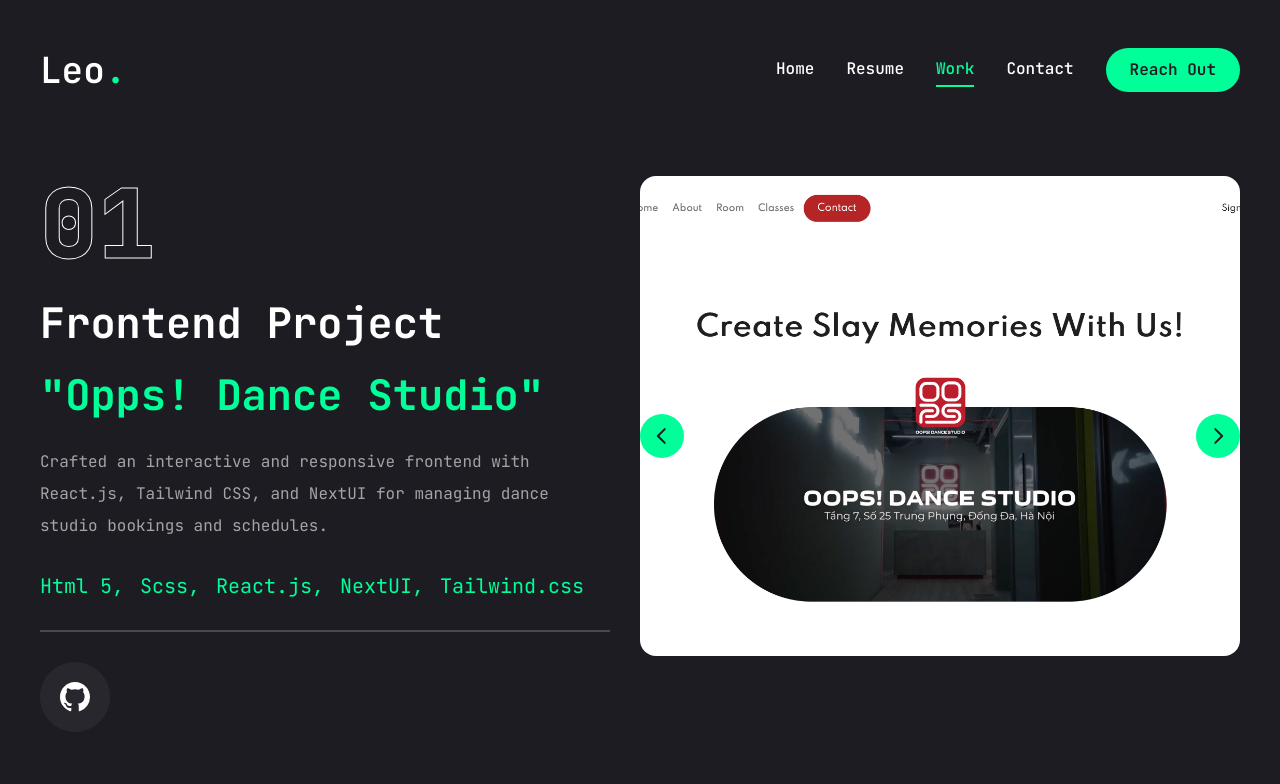
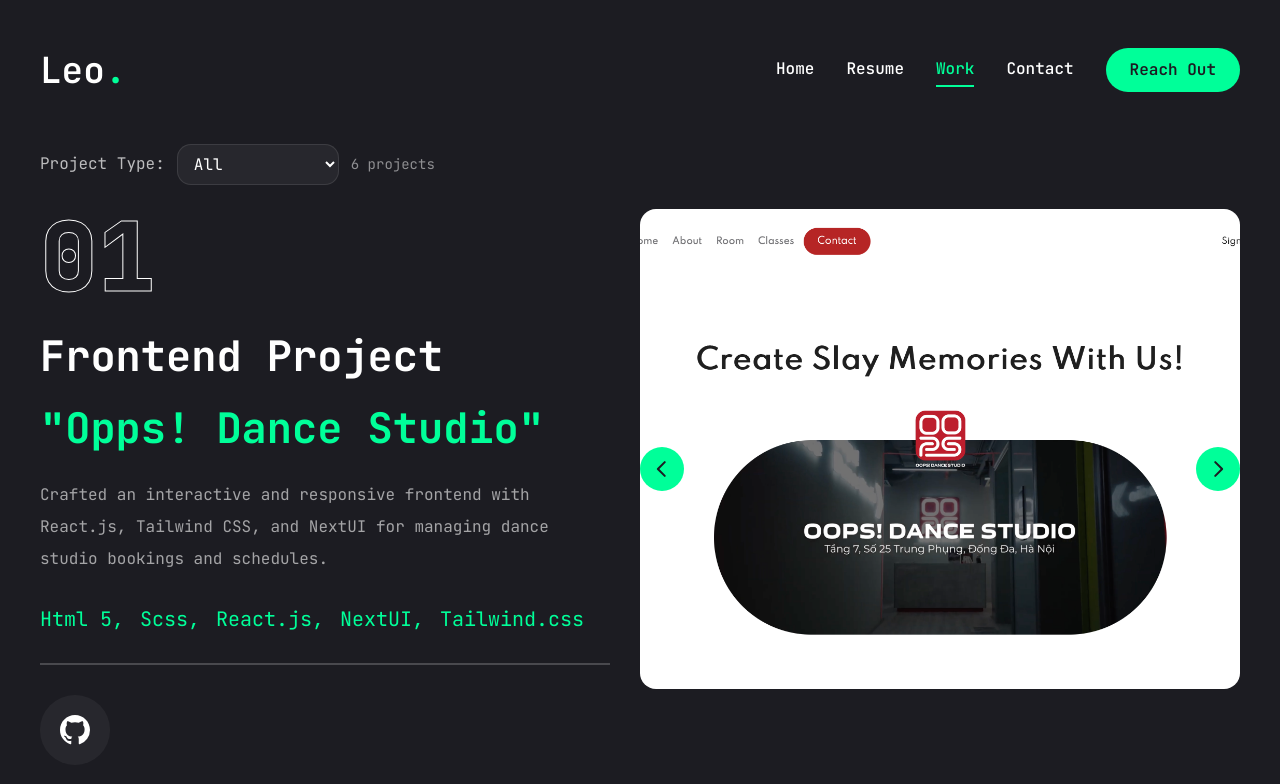
Before and after one commit to nhatminhhatesyou/portfolio, a Next.js app: page /work in a window 1280 px wide. Shown: the top 784 px of the page. Built offline with nearby package versions, Linux system fonts and the light colour scheme.

Commit message:
add simple Dropdown at Work page

```diff
--- a/app/work/page.jsx
+++ b/app/work/page.jsx
@@ -1,11 +1,13 @@
 "use client"
 import { motion } from "framer-motion"
-import React, { useState } from "react"
+import React, { useEffect, useMemo, useState } from "react"
+import * as Select from "@radix-ui/react-select"
+import { Check, ChevronDown } from "lucide-react"
 
 import { Swiper, SwiperSlide } from "swiper/react"
 import "swiper/css"
 
-import { BsArrowUpRight, BsGithub } from "react-icons/bs"
+import { BsGithub } from "react-icons/bs"
 
 import { Tooltip, TooltipContent, TooltipProvider, TooltipTrigger } from "@/components/ui/tooltip"
 
@@ -15,56 +17,44 @@ import WorkSliderBtns from "@/components/ui/WorkSliderBtns"
 
 const projects = [
     {
-        num: "01",
+        type: "Web dev",
         category: "frontend",
         title: "Opps! dance studio",
-        description: "Crafted an interactive and responsive frontend with React.js, Tailwind CSS, and NextUI for managing dance studio bookings and schedules.",
-        stack: [
-            { name: "Html 5" },
-            { name: "Scss" },
-            { name: "React.js" },
-            { name: "NextUI" },
-            { name: "Tailwind.css" },
-        ],
-        image: '/assets/work/ODS_fe.png',
-        live: '',
-        github: 'https://github.com/nhatminhhatesyou/oops-dance_fe',
+        description:
+            "Crafted an interactive and responsive frontend with React.js, Tailwind CSS, and NextUI for managing dance studio bookings and schedules.",
+        stack: [{ name: "Html 5" }, { name: "Scss" }, { name: "React.js" }, { name: "NextUI" }, { name: "Tailwind.css" }],
+        image: "/assets/work/ODS_fe.png",
+        live: "",
+        github: "https://github.com/nhatminhhatesyou/oops-dance_fe",
     },
     {
-        num: "02",
+        type: "Web dev",
         category: "backend",
         title: "Opps! dance studio",
-        description: "Designed and implemented the backend system with Django and MySQL to manage user roles, bookings, and payments. Developed RESTful APIs for admins, instructors, and students, integrated Celery for background tasks like booking approvals and email notifications.",
-        stack: [
-            { name: "MySQL" },
-            { name: "DJango" },
-            { name: "Celery" },
-        ],
-        image: '/assets/work/ODS_fe.png',
-        live: '',
-        github: 'https://github.com/nhatminhhatesyou/oops-dance_be',
+        description:
+            "Designed and implemented the backend system with Django and MySQL to manage user roles, bookings, and payments. Developed RESTful APIs for admins, instructors, and students, integrated Celery for background tasks like booking approvals and email notifications.",
+        stack: [{ name: "MySQL" }, { name: "DJango" }, { name: "Celery" }],
+        image: "/assets/work/ODS_fe.png",
+        live: "",
+        github: "https://github.com/nhatminhhatesyou/oops-dance_be",
     },
     {
-        num: "03",
+        type: "Game",
         category: "game",
         title: "Somi's Adventure",
-        description: "A mini-game built with a custom C++ game framework. Features game logic with Singleton pattern and OOP, plus 2D animations for dynamic backgrounds and character sprites.",
-        stack: [
-            { name: "C++" },
-            { name: "OOP" },
-            { name: "Singleton Pattern" },
-            { name: "2D Animation" },
-            { name: "Sprite Sheets" }
-        ],
-        image: '/assets/work/somi_adventure.png',
-        live: '',
-        github: 'https://github.com/nhatminhhatesyou/somi_adventure/',
+        description:
+            "A mini-game built with a custom C++ game framework. Features game logic with Singleton pattern and OOP, plus 2D animations for dynamic backgrounds and character sprites.",
+        stack: [{ name: "C++" }, { name: "OOP" }, { name: "Singleton Pattern" }, { name: "2D Animation" }, { name: "Sprite Sheets" }],
+        image: "/assets/work/somi_adventure.png",
+        live: "",
+        github: "https://github.com/nhatminhhatesyou/somi_adventure/",
     },
     {
-        num: "04",
+        type: "Data Science",
         category: "course",
         title: "Big Data",
-        description: "Built a real-time pipeline using Kafka producers and Spark Streaming to ingest, process, and store review data, then visualized with Elasticsearch and Kibana dashboards.",
+        description:
+            "Built a real-time pipeline using Kafka producers and Spark Streaming to ingest, process, and store review data, then visualized with Elasticsearch and Kibana dashboards.",
         stack: [
             { name: "Kafka" },
             { name: "Spark Streaming" },
@@ -72,40 +62,30 @@ const projects = [
             { name: "Cassandra" },
             { name: "Elasticsearch" },
             { name: "Kibana" },
-            { name: "Docker" }
+            { name: "Docker" },
         ],
-        image: '/assets/work/big_data.png',
-        live: '',
-        github: 'https://github.com/just-NPT/big_data_btl/',
+        image: "/assets/work/big_data.png",
+        live: "",
+        github: "https://github.com/just-NPT/big_data_btl/",
     },
     {
-        num: "05",
+        type: "Data Science",
         category: "course",
         title: "Practical Data Modelling",
-        description: "Developed a full data science workflow using Python and Jupyter Notebook for classification and clustering tasks. Included data cleaning, feature exploration, building models, and evaluating performance.",
-        stack: [
-            { name: "Python" },
-            { name: "Jupyter Notebook" },
-            { name: "scikit-learn" },
-            { name: "Pandas" },
-            { name: "Matplotlib" }
-        ],
-        image: '/assets/work/rmit.png',
-        live: '',
-        github: 'https://github.com/nhatminhhatesyou/practicle_DS_A2',
+        description:
+            "Developed a full data science workflow using Python and Jupyter Notebook for classification and clustering tasks. Included data cleaning, feature exploration, building models, and evaluating performance.",
+        stack: [{ name: "Python" }, { name: "Jupyter Notebook" }, { name: "scikit-learn" }, { name: "Pandas" }, { name: "Matplotlib" }],
+        image: "/assets/work/rmit.png",
+        live: "",
+        github: "https://github.com/nhatminhhatesyou/practicle_DS_A2",
     },
     {
-        num: "06",
+        type: "Data Science",
         category: "course",
         title: "Recommender System",
-        description: "Implemented five recommendation algorithms in Python to predict user-item ratings: user average, item average, User KNN, Item KNN, and a hybrid User-Item KNN. Compared their performance, optimized hyperparameters, and presented critical analysis on accuracy and efficiency.",
-        stack: [
-            { name: "Python" },
-            { name: "Jupyter Notebook" },
-            { name: "NumPy" },
-            { name: "Pandas" },
-            { name: "Matplotlib" }
-        ],
+        description:
+            "Implemented five recommendation algorithms in Python to predict user-item ratings: user average, item average, User KNN, Item KNN, and a hybrid User-Item KNN. Compared their performance, optimized hyperparameters, and presented critical analysis on accuracy and efficiency.",
+        stack: [{ name: "Python" }, { name: "Jupyter Notebook" }, { name: "NumPy" }, { name: "Pandas" }, { name: "Matplotlib" }],
         image: "/assets/work/rmit.png",
         live: "",
         github: "https://github.com/nhatminhhatesyou/practicle_DS_A3",
@@ -113,13 +93,36 @@ const projects = [
 ]
 
 const Work = () => {
-    const [project, setProject] = useState(projects[0])
+    // dropdown filter
+    const [selectedType, setSelectedType] = useState("All")
+
+    // slide index inside filtered list
+    const [activeIndex, setActiveIndex] = useState(0)
+
+    // options from data
+    const types = useMemo(() => {
+        return ["All", ...Array.from(new Set(projects.map((p) => p.type)))]
+    }, [])
+
+    // filtered projects
+    const filteredProjects = useMemo(() => {
+        if (selectedType === "All") return projects
+        return projects.filter((p) => p.type === selectedType)
+    }, [selectedType])
+
+    // reset slide when changing filter
+    useEffect(() => {
+        setActiveIndex(0)
+    }, [selectedType])
+
+    // current project
+    const project = filteredProjects[activeIndex] ?? filteredProjects[0]
+
+    // auto number based on filtered order
+    const displayNum = String(activeIndex + 1).padStart(2, "0")
 
     const handleSlideChange = (swiper) => {
-        //get current slide index
-        const currentIndex = swiper.activeIndex;
-        // update project state based on current slide index
-        setProject(projects[currentIndex])
+        setActiveIndex(swiper.activeIndex)
     }
 
     return (
@@ -129,53 +132,65 @@ const Work = () => {
             className="min-h-[80vh] flex flex-col justify-center py-12 xl:py-0 px-3"
         >
             <div className="container mx-auto">
+                {/* PJ type (dropdown) */}
+                <div className="mb-6 flex items-center gap-3">
+                    <div className="text-white/70">Project Type:</div>
+
+                    <select
+                        value={selectedType}
+                        onChange={(e) => setSelectedType(e.target.value)}
+                        className="bg-white/5 text-white border border-white/10 rounded-xl px-3 py-2 outline-none"
+                    >
+                        {types.map((t) => (
+                            <option key={t} value={t} className="text-black">
+                                {t}
+                            </option>
+                        ))}
+                    </select>
+
+                    <div className="text-white/50 text-sm">
+                        {filteredProjects.length} project{filteredProjects.length !== 1 ? "s" : ""}
+                    </div>
+                </div>
+
+                {/* PJ Info */}
                 <div className="flex flex-col xl:flex-row xl:gap-[30px]">
+                    {/* PJ description */}
                     <div className="w-full xl:w-[50%] xl:h-[460px] flex flex-col xl:justify-between order-2 xl:order-none">
                         <div className="flex flex-col gap-[30px] h-[50%]">
-                            {/* outline num*/}
-                            <div className="text-8xl leading-none font-extrabold text-transparent text-outline">
-                                {project.num}
-                            </div>
+                            {/* outline num (AUTO) */}
+                            <div className="text-8xl leading-none font-extrabold text-transparent text-outline">{displayNum}</div>
+
                             {/* project category */}
                             <h2 className="text-[42px] font-bold leading-none text-white group-hover:text-accent transition-all duration-500 capitalize">
-                                {project.category} project
+                                {project?.category} project
                             </h2>
+
                             {/* project title */}
                             <h2 className="text-[42px] font-bold leading-none text-accent group-hover:text-accent transition-all duration-500 capitalize">
-                                "{project.title}"
+                                "{project?.title}"
                             </h2>
+
                             {/* project description */}
-                            <p className="text-white/60">{project.description}</p>
+                            <p className="text-white/60">{project?.description}</p>
+
                             {/* stack */}
                             <ul className="flex flex-wrap gap-4">
-                                {project.stack.map((item, index) => {
-                                    return (
+                                {project?.stack?.map((item, index) => (
                                     <li key={index} className="text-xl text-accent">
                                         {item.name}
                                         {index !== project.stack.length - 1 && ","}
                                     </li>
-                                    )
-                                })}
+                                ))}
                             </ul>
+
                             {/* border */}
                             <div className="border border-white/20"></div>
+
                             {/* buttons */}
                             <div className="flex items-center gap-4">
-                                {/* live project button */}
-                                {/* <Link href={project.live}>
-                                    <TooltipProvider delayDuration={100}>
-                                        <Tooltip>
-                                            <TooltipTrigger className="w-[70px] h-[70px] rounded-full bg-white/5 flex justify-center items-center group">
-                                                <BsArrowUpRight className="text-white text-3xl group-hover:text-accent" />
-                                            </TooltipTrigger>
-                                            <TooltipContent>
-                                                <p>Live project</p>
-                                            </TooltipContent>
-                                        </Tooltip>
-                                    </TooltipProvider>
-                                </Link> */}
                                 {/* github project button */}
-                                <Link href={project.github} target="_blank">
+                                <Link href={project?.github || "#"} target="_blank">
                                     <TooltipProvider delayDuration={100}>
                                         <Tooltip>
                                             <TooltipTrigger className="w-[70px] h-[70px] rounded-full bg-white/5 flex justify-center items-center group">
@@ -190,6 +205,8 @@ const Work = () => {
                             </div>
                         </div>
                     </div>
+
+                    {/* Images */}
                     <div className="w-full xl:w-[50%]">
                         <Swiper
                             spaceBetween={30}
@@ -197,29 +214,20 @@ const Work = () => {
                             className="xl:h-[520px] mb-12 gap-2"
                             onSlideChange={handleSlideChange}
                         >
-                            {projects.map((project, index) => {
-                                return (
-                                    <SwiperSlide key={index} className="w-full">
+                            {filteredProjects.map((p, index) => (
+                                <SwiperSlide key={`${p.title}-${index}`} className="w-full">
                                     <div className="h-[480px] relative group flex justify-center items-center ">
                                         {/* overlay */}
-                                            <div
-                                                className="absolute top-0 bottom-0 w-full h-full z-10"
-                                            >
+                                        <div className="absolute top-0 bottom-0 w-full h-full z-10"></div>
 
-                                            </div>
                                         {/* image */}
                                         <div className="relative h-full w-full">
-                                                <Image
-                                                    src={project.image}
-                                                    fill
-                                                    className="object-cover rounded-2xl"
-                                                    alt=""
-                                                />
+                                            <Image src={p.image} fill className="object-cover rounded-2xl" alt={p.title} />
                                         </div>
                                     </div>
                                 </SwiperSlide>
-                                )
-                            })}
+                            ))}
+
                             {/* slider buttons */}
                             <WorkSliderBtns
                                 containerStyles="flex gap-2 absolute right-0 bottom-[calc(50%_-_22px)]  z-20 w-full justify-between "
@@ -229,7 +237,7 @@ const Work = () => {
                     </div>
                 </div>
             </div>
-        </motion.section >
+        </motion.section>
     )
 }
 
```
Lines whose indentation alone changed are shown as unchanged.
